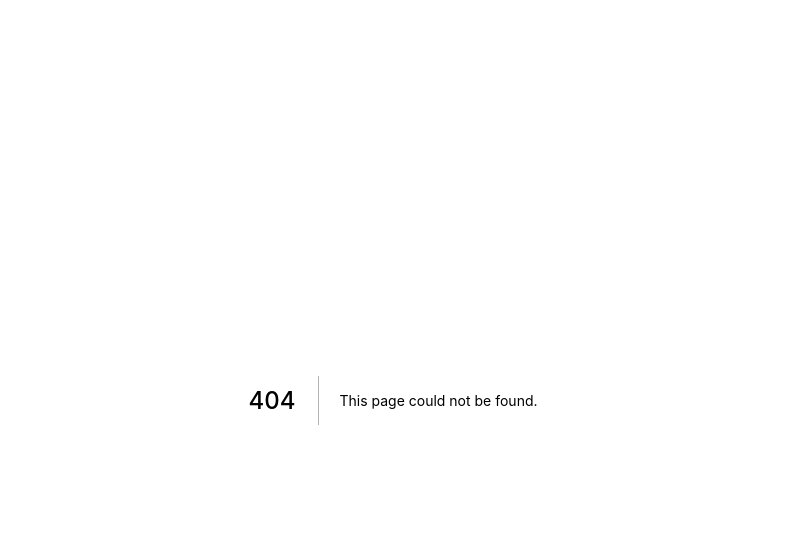
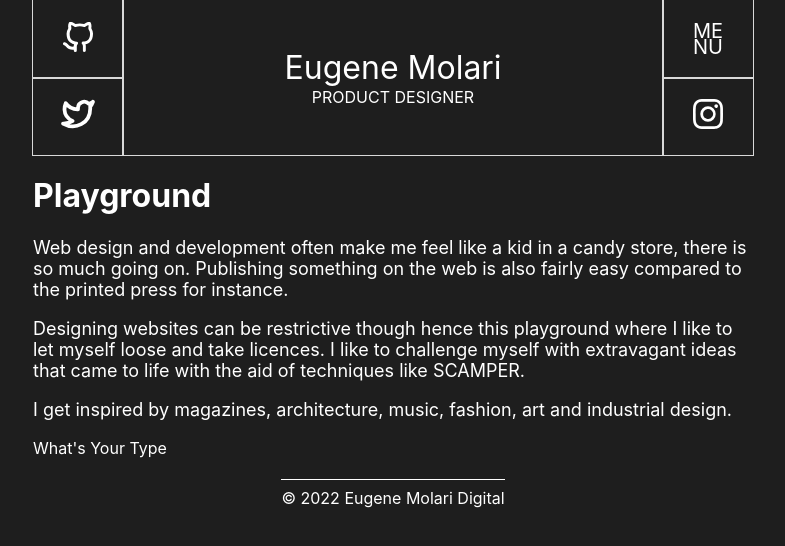
Before and after one commit to eugelogic/emerald, a Next.js app: page /playground in a window 1280 px wide. Before the commit this address had no page. Shown: the top 546 px of the page, without its empty margins (247-1032 px from the left). Built offline with nearby package versions, Linux system fonts and the light colour scheme.

Commit message:
Add Playground index page

```diff
--- /dev/null
+++ b/pages/playground.js
@@ -0,0 +1,28 @@
+import Layout from '../components/Layout'
+import Link from 'next/link'
+import styles from '../styles/Playground.module.css'
+
+const Playground = () => {
+    return (
+        <Layout>
+            <div className={styles.container}>
+                <h1>Playground</h1>
+                <p>
+                    Web design and development often make me feel like a kid in a candy store, there is so much going
+                    on. Publishing something on the web is also fairly easy compared to the printed press for instance.
+                </p>
+                <p>
+                    Designing websites can be restrictive though hence this playground where I like to let myself loose
+                    and take licences. I like to challenge myself with extravagant ideas that came to life with the aid
+                    of techniques like SCAMPER.
+                </p>
+                <p>I get inspired by magazines, architecture, music, fashion, art and industrial design.</p>
+                <Link href="/playground/whats-your-type">
+                    <a>What&apos;s Your Type</a>
+                </Link>
+            </div>
+        </Layout>
+    )
+}
+
+export default Playground
--- /dev/null
+++ b/styles/Playground.module.css
@@ -0,0 +1,10 @@
+.container {
+    margin: 0 auto;
+    max-width: 45rem;
+    padding: 0 1rem;
+}
+@media (min-width: 47rem) {
+    .container {
+        padding: 0;
+    }
+}
```
